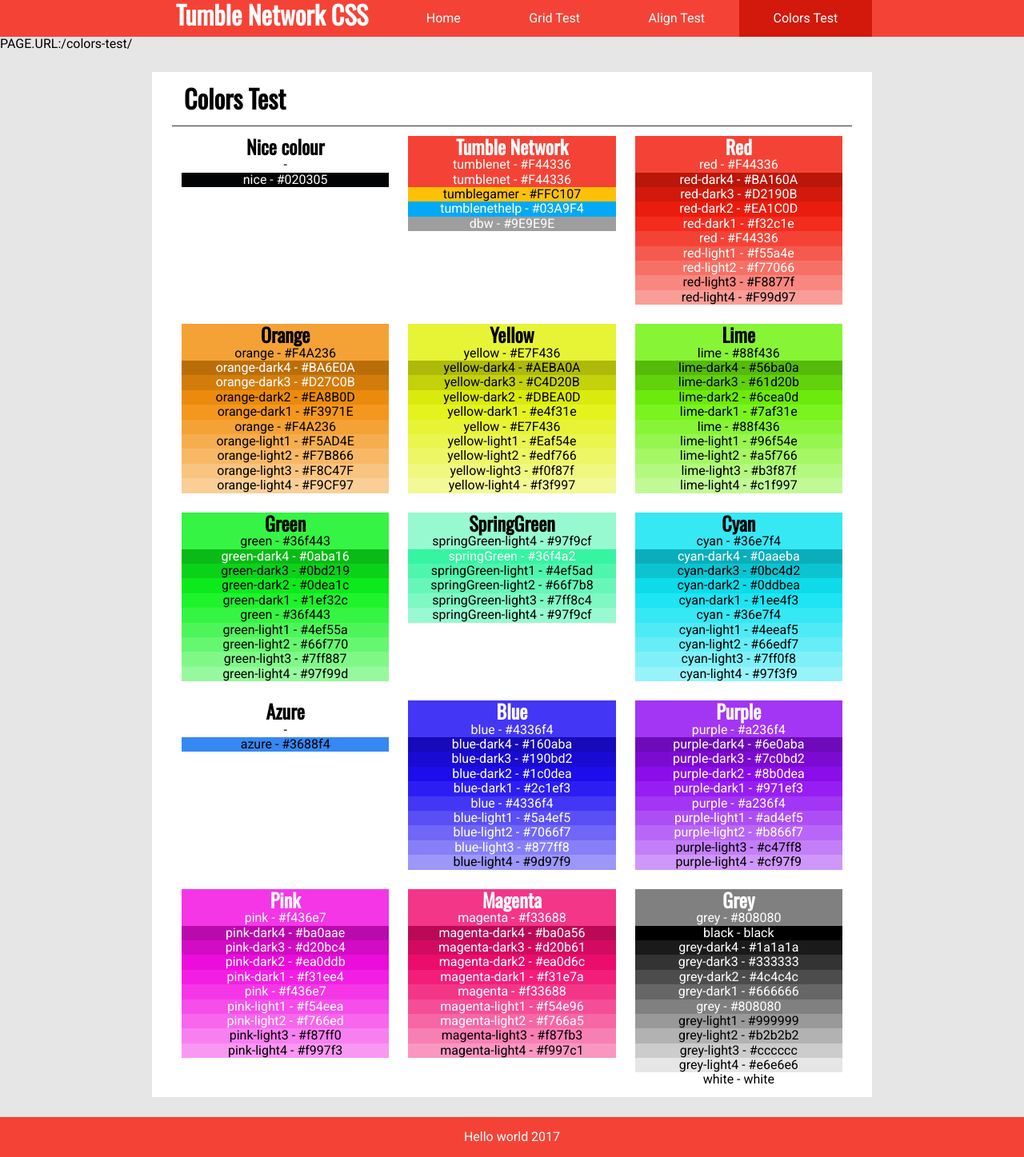
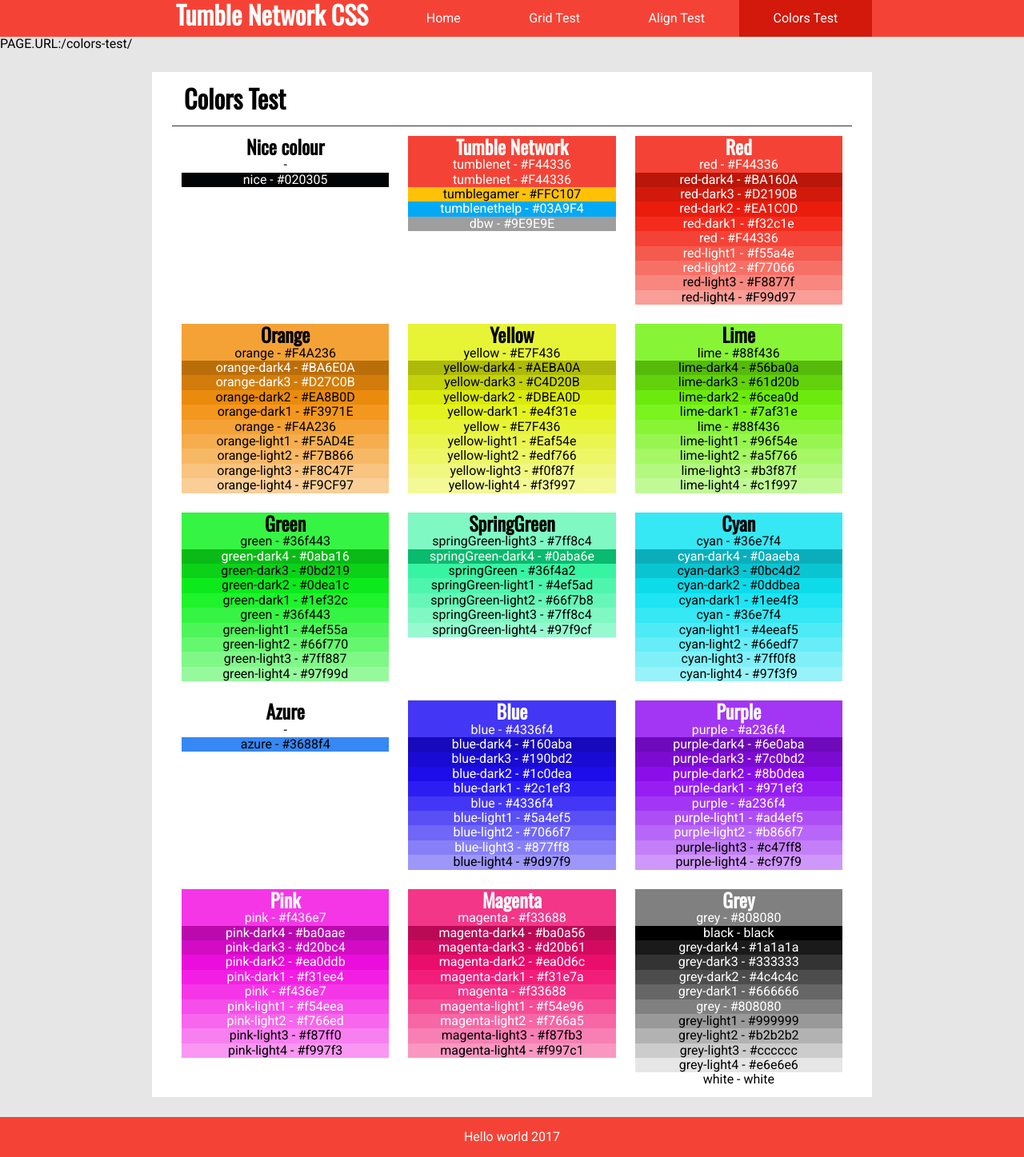
Before and after one commit to tumblenet/tumblenet-css, a Jekyll site: the page built from colors-test.html, in a window 1280 px wide. Shown: the whole page at 80% size. Built offline with Jekyll 4.4.1, drawn with Linux system fonts in a browser that asks for light colours.

Commit message:
added springGreen-dark4

```diff
--- a/_data/css.yml
+++ b/_data/css.yml
@@ -143,9 +143,12 @@
 - name: SpringGreen
   main: 4
   colors:
+  - name: springGreen-dark4
+    value: "#0aba6e"
+    dark: true
   - name: springGreen
     value: "#36f4a2"
-    dark: true
+    dark: false
   - name: springGreen-light1
     value: "#4ef5ad"
     dark: false
```
